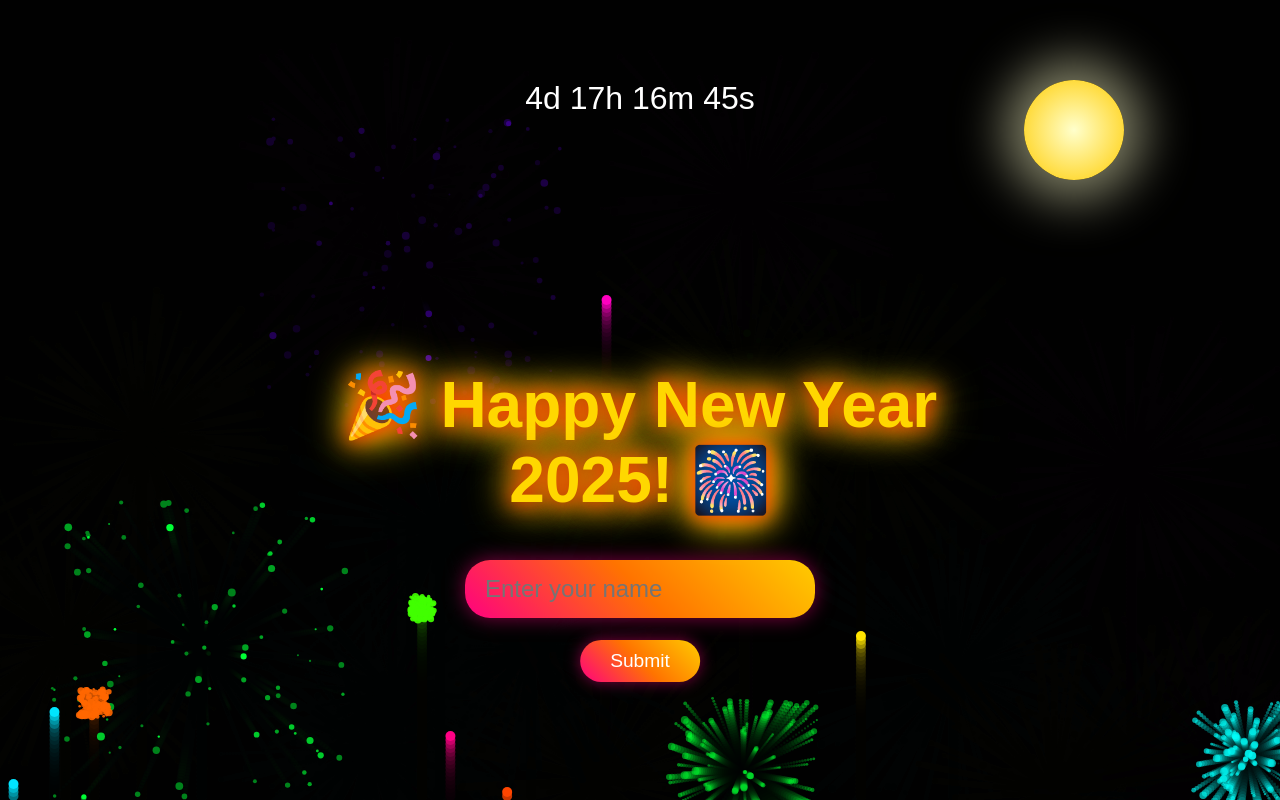
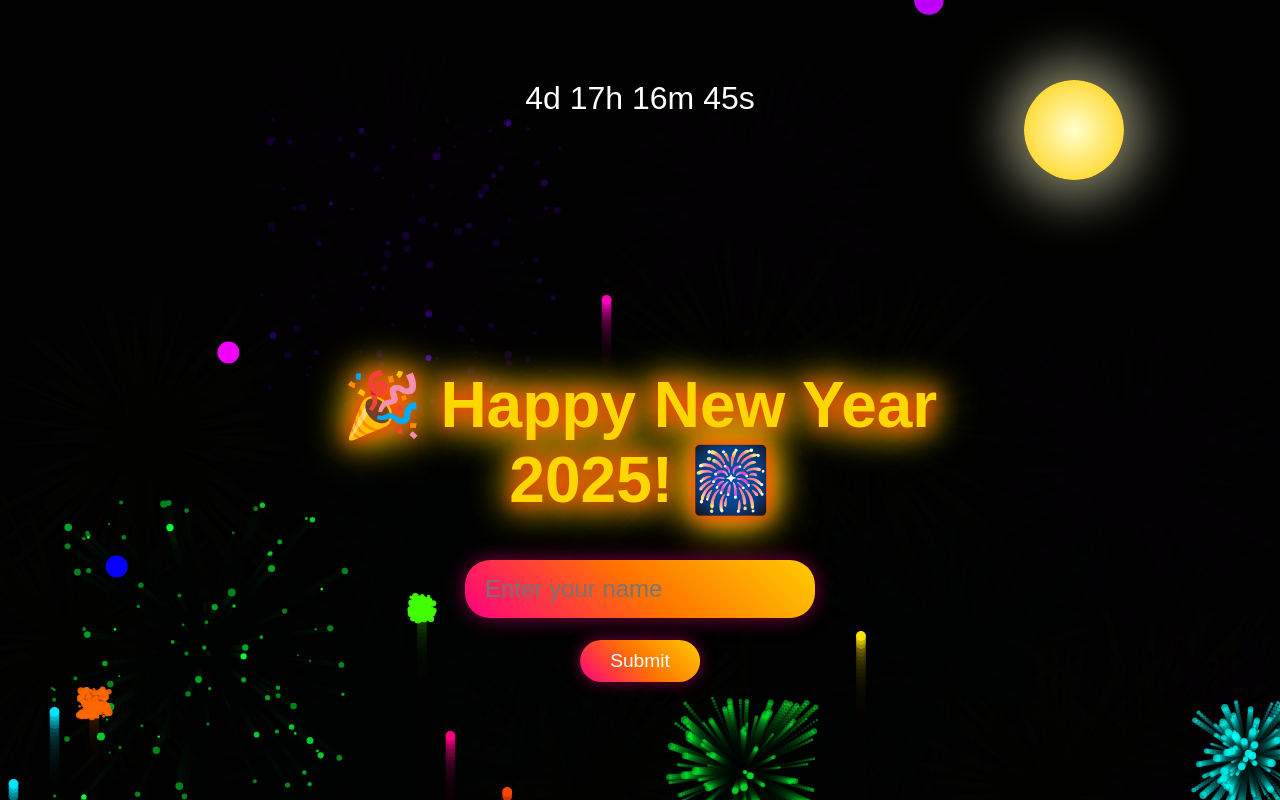
Before and after one commit to Savierash/new-year, a plain HTML site: page index.html in a window 1280 px wide. Drawn offline with Linux system fonts and the light colour scheme.

Commit message:
add confetti

```diff
--- a/index.html
+++ b/index.html
@@ -12,6 +12,7 @@
   <div class="moon"></div>
   <canvas id="stars"></canvas>
   <canvas id="fireworks"></canvas>
+  <canvas id="confetti"></canvas> <!-- Confetti Canvas -->
   <audio autoplay loop>
     <source src="happy_new_year_song.mp3" type="audio/mpeg">
     Your browser does not support the audio element.
@@ -38,12 +39,59 @@
 
     const starsCanvas = document.getElementById('stars');
     const fireworksCanvas = document.getElementById('fireworks');
+    const confettiCanvas = document.getElementById('confetti');
     const starsCtx = starsCanvas.getContext('2d');
     const fireworksCtx = fireworksCanvas.getContext('2d');
+    const confettiCtx = confettiCanvas.getContext('2d');
     const countdownElement = document.getElementById('countdown');
 
-    starsCanvas.width = fireworksCanvas.width = window.innerWidth;
-    starsCanvas.height = fireworksCanvas.height = window.innerHeight;
+    starsCanvas.width = fireworksCanvas.width = confettiCanvas.width = window.innerWidth;
+    starsCanvas.height = fireworksCanvas.height = confettiCanvas.height = window.innerHeight;
+
+    // Confetti
+    const confetti = [];
+    class Confetti {
+      constructor() {
+        this.x = Math.random() * confettiCanvas.width;
+        this.y = Math.random() * -confettiCanvas.height;
+        this.size = Math.random() * 10 + 5;
+        this.speed = Math.random() * 5 + 2;
+        this.angle = Math.random() * Math.PI * 2;
+        this.color = `hsl(${Math.random() * 360}, 100%, 50%)`;
+      }
+      update() {
+        this.x += Math.cos(this.angle) * this.speed;
+        this.y += Math.sin(this.angle) * this.speed;
+        if (this.y > confettiCanvas.height) this.y = -this.size;
+      }
+      draw() {
+        confettiCtx.beginPath();
+        confettiCtx.arc(this.x, this.y, this.size, 0, Math.PI * 2);
+        confettiCtx.fillStyle = this.color;
+        confettiCtx.fill();
+      }
+    }
+
+    function createConfetti() {
+      if (Math.random() < 0.1) {
+        confetti.push(new Confetti());
+      }
+    }
+
+    function animateConfetti() {
+      confettiCtx.clearRect(0, 0, confettiCanvas.width, confettiCanvas.height);
+      confetti.forEach((piece, index) => {
+        piece.update();
+        piece.draw();
+        if (piece.y > confettiCanvas.height) {
+          confetti.splice(index, 1);
+        }
+      });
+      createConfetti();
+      requestAnimationFrame(animateConfetti);
+    }
+
+    animateConfetti();
 
     // Generate Stars
     const stars = [];
```
